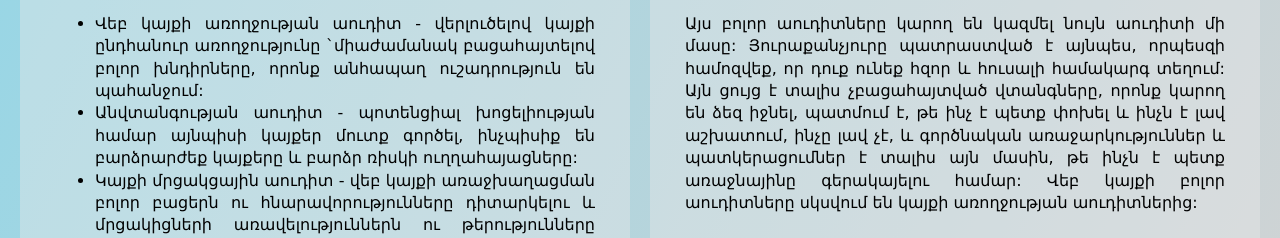
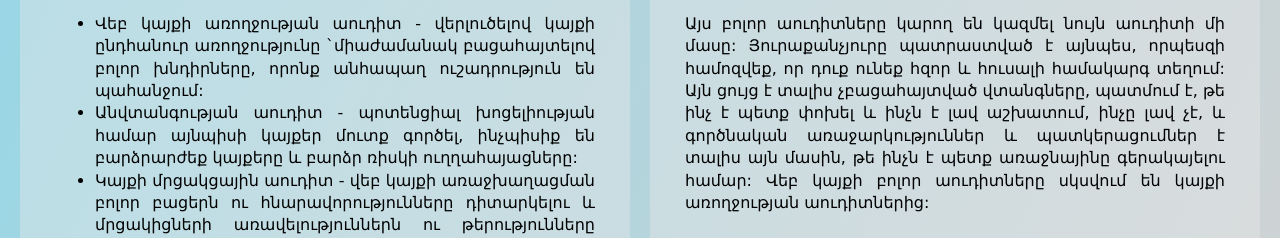
Before and after one commit to Roman-Matevosyan/nmlab.github.io, a plain HTML site: page audit.html in a window 1280 px wide. Shown: the part 554-792 px from the top of the page. Drawn offline with Linux system fonts and the light colour scheme; a web font is replaced by a local one.

Commit message:
update Audit

```diff
--- a/audit.html
+++ b/audit.html
@@ -127,7 +127,7 @@
             <div>
                 <div class="info-page-content-header">Ընդհանուր</div>
                 <p class="info-page-text-content">
-                    Այս բոլոր աուդիտները կարող են կազմել նույն աուդիտի մի մասը: Յուրաքանչյուրը պատրաստված է այնպես, որպեսզի համոզվեք, որ դուք ունեք հզոր և հուսալի համակարգ տեղում: Այն ցույց է տալիս չբացահայտված վտանգները, որոնք կարող են ձեզ իջնել, պատմում է, թե ինչ է պետք փոխել և ինչն է լավ աշխատում, ինչը լավ չէ, և գործնական առաջարկություններ և պատկերացումներ է տալիս այն մասին, թե ինչն է պետք առաջնայինը գերակայելու համար: Վեբ կայքի բոլոր աուդիտները սկսվում են կայքի առողջության աուդիտներից:
+                    Այս բոլոր աուդիտները կարող են կազմել նույն աուդիտի մի մասը: Յուրաքանչյուրը պատրաստված է այնպես, որպեսզի համոզվեք, որ դուք ունեք հզոր և հուսալի համակարգ տեղում: Այն ցույց է տալիս չբացահայտված վտանգները, պատմում է, թե ինչ է պետք փոխել և ինչն է լավ աշխատում, ինչը լավ չէ, և գործնական առաջարկություններ և պատկերացումներ է տալիս այն մասին, թե ինչն է պետք առաջնայինը գերակայելու համար: Վեբ կայքի բոլոր աուդիտները սկսվում են կայքի առողջության աուդիտներից:
                 </p>
             </div>
         </div>
```
